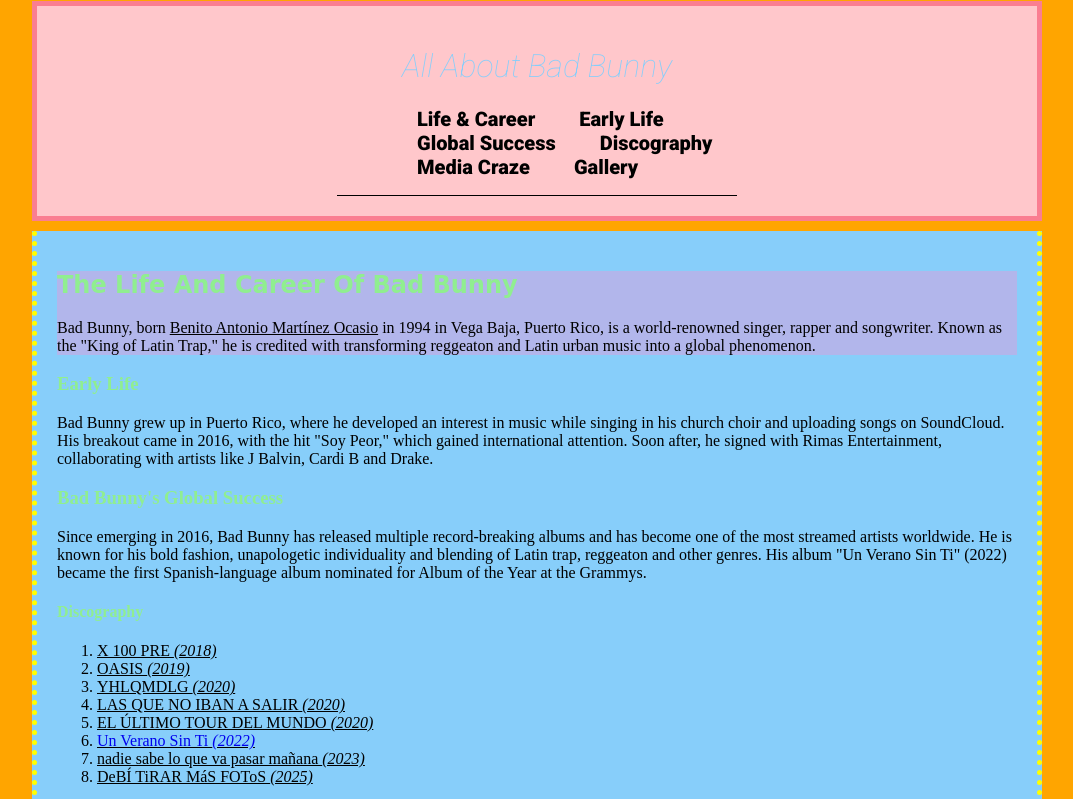
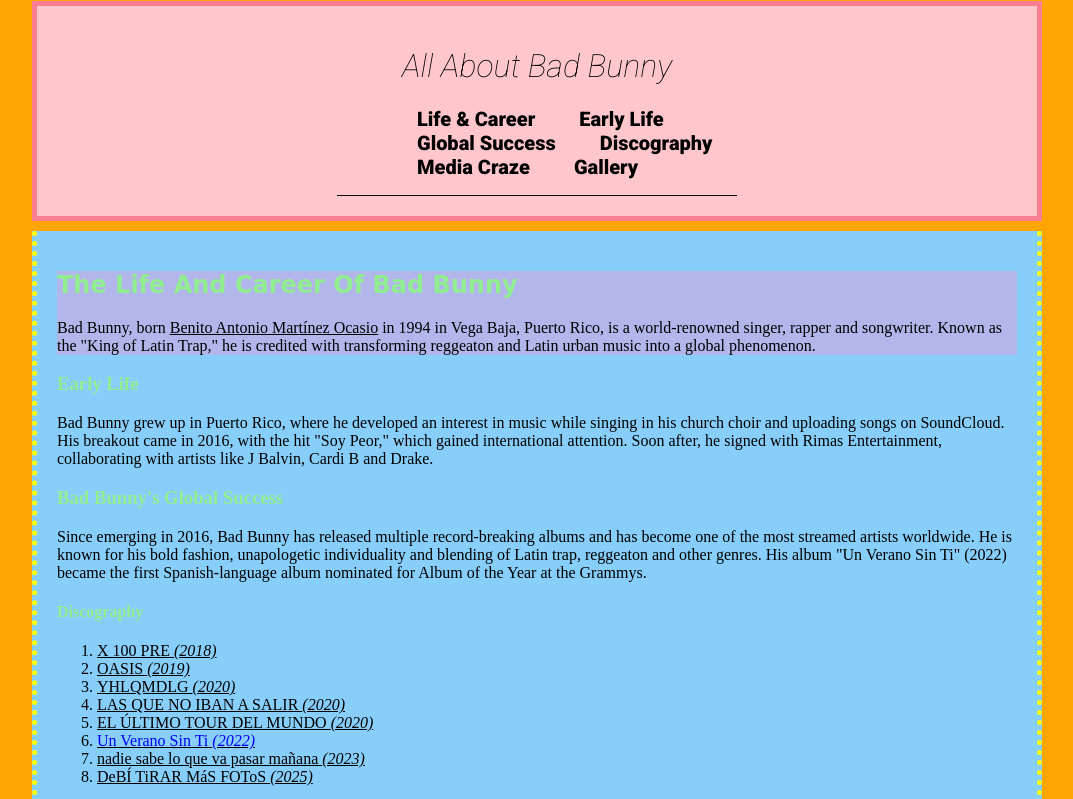
Before and after one commit to smv148/weblab, a plain HTML site: page cssexamples/index.html in a window 1280 px wide. Shown: the top 799 px of the page, without its empty margins (103-1176 px from the left). Drawn offline with Linux system fonts and the light colour scheme; files whose address does not match are found by name.

Commit message:
title fixed

```diff
--- a/cssexamples/css/style.css
+++ b/cssexamples/css/style.css
@@ -32,7 +32,7 @@ main{
 footer{
     width: 960px;
     height: 50px;
-    background-color: blueviolet;
+    background-color: ;
     padding: 20px;
     border-left: 5px dashed rgb(255, 0, 0);
     border-right: 5px dashed rgb(255,0,0);
@@ -90,8 +90,8 @@ img{
     background-color: rgba(221, 160, 221, 0.5);
 }
 
-.blue{
-    color: lightskyblue;
+.black{
+    color: black;
 }
 
 nav{
--- a/cssexamples/index.html
+++ b/cssexamples/index.html
@@ -14,7 +14,7 @@
 
     <body>
             <header>
-                <h1 class="blue">All About Bad Bunny</h1>
+                <h1 class="black">All About Bad Bunny</h1>
                 <!-- This is the first sentence on the website-->
                 <nav>
                     <ul>
```
